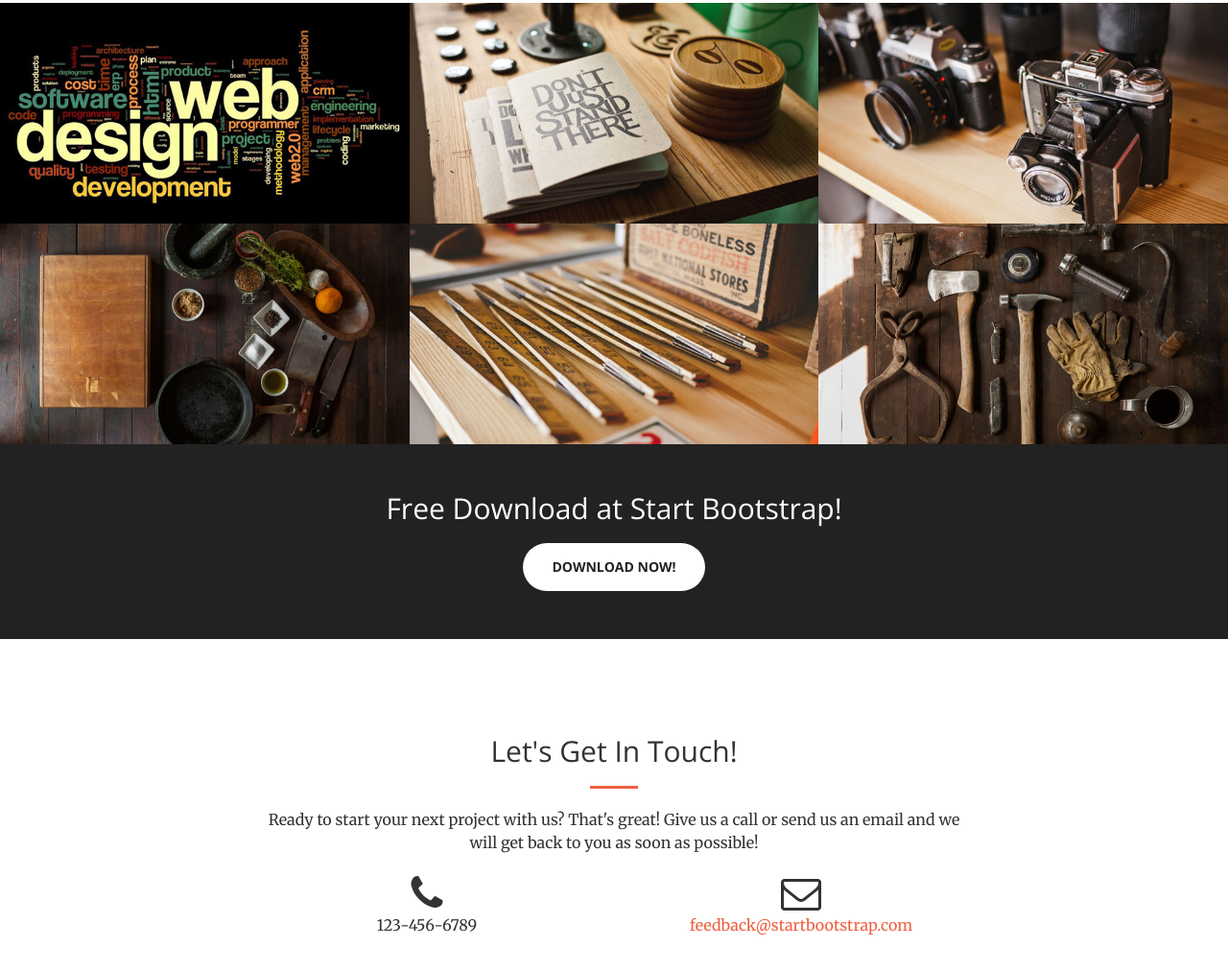
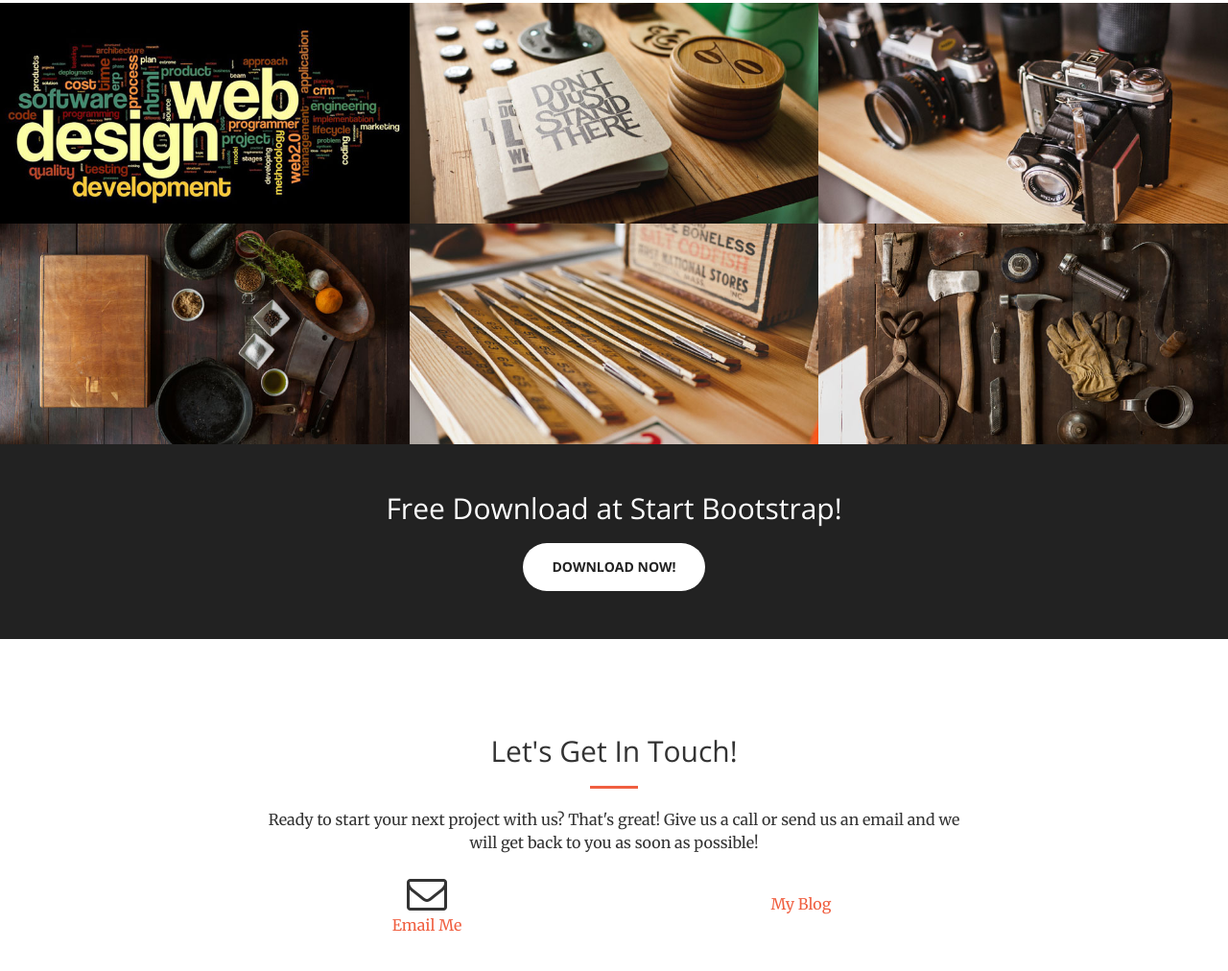
Before and after one commit to shinexavier/me, a plain HTML site: page index.html in a window 1280 px wide. Shown: the part 1671-2683 px from the top of the page at 96% size. Drawn offline with nearby package versions, Linux system fonts and the light colour scheme.

Commit message:
Contact Updates

```diff
--- a/index.html
+++ b/index.html
@@ -253,13 +253,14 @@
                     <p>Ready to start your next project with us? That's great! Give us a call or send us an email and we will get back to you as soon as possible!</p>
                 </div>
                 <div class="col-lg-4 col-lg-offset-2 text-center">
-                    <i class="fa fa-phone fa-3x wow bounceIn"></i>
-                    <p>123-456-6789</p>
+                    <i class="fa fa-envelope-o fa-3x wow bounceIn" data-wow-delay=".1s"></i>
+                    <p><a href="mailto:shine.xavier@gmail.com">Email Me</a></p>
                 </div>
                 <div class="col-lg-4 text-center">
-                    <i class="fa fa-envelope-o fa-3x wow bounceIn" data-wow-delay=".1s"></i>
-                    <p><a href="mailto:your-email@your-domain.com">feedback@startbootstrap.com</a></p>
+                    <i class="fa fa-wordpress-o fa-3x wow bounceIn" data-wow-delay=".1s"></i>
+                    <p><a href="http://stoi.wordpress.com">My Blog</a></p>
                 </div>
+
             </div>
         </div>
     </section>
```
